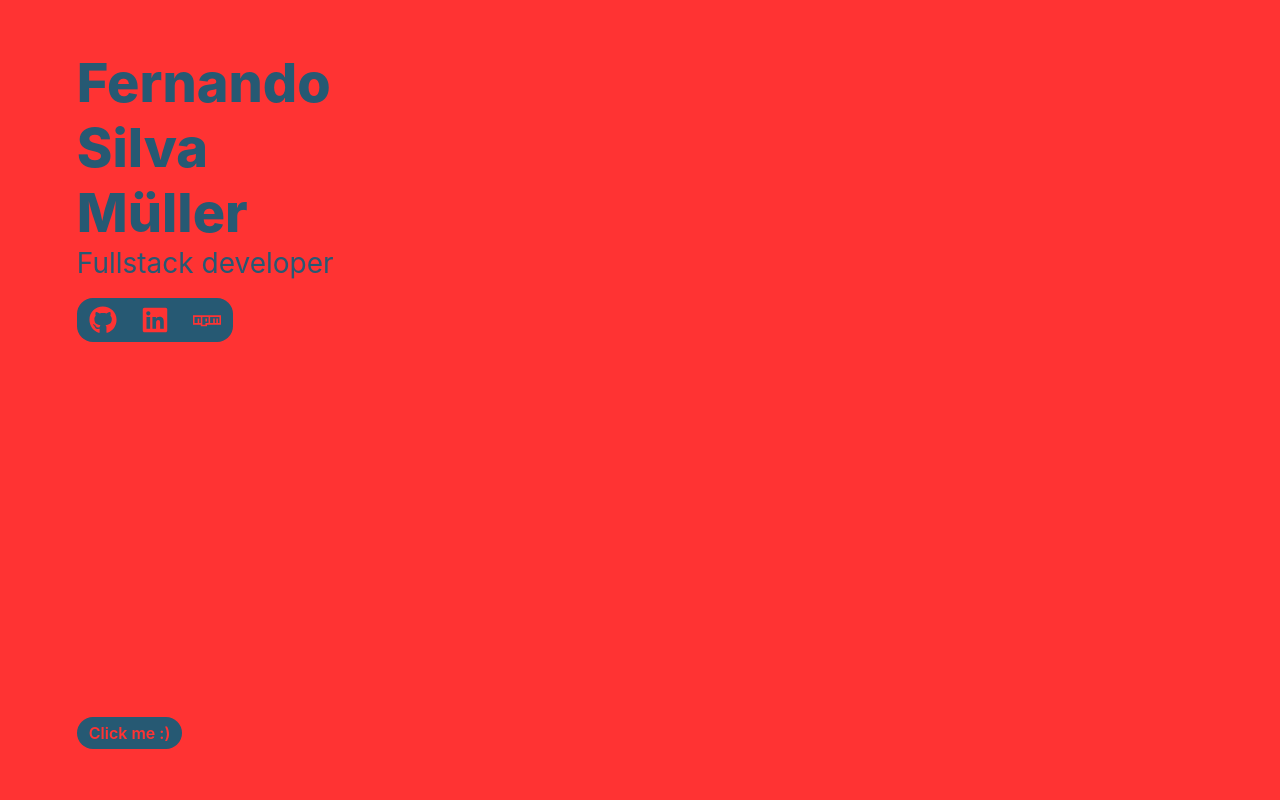
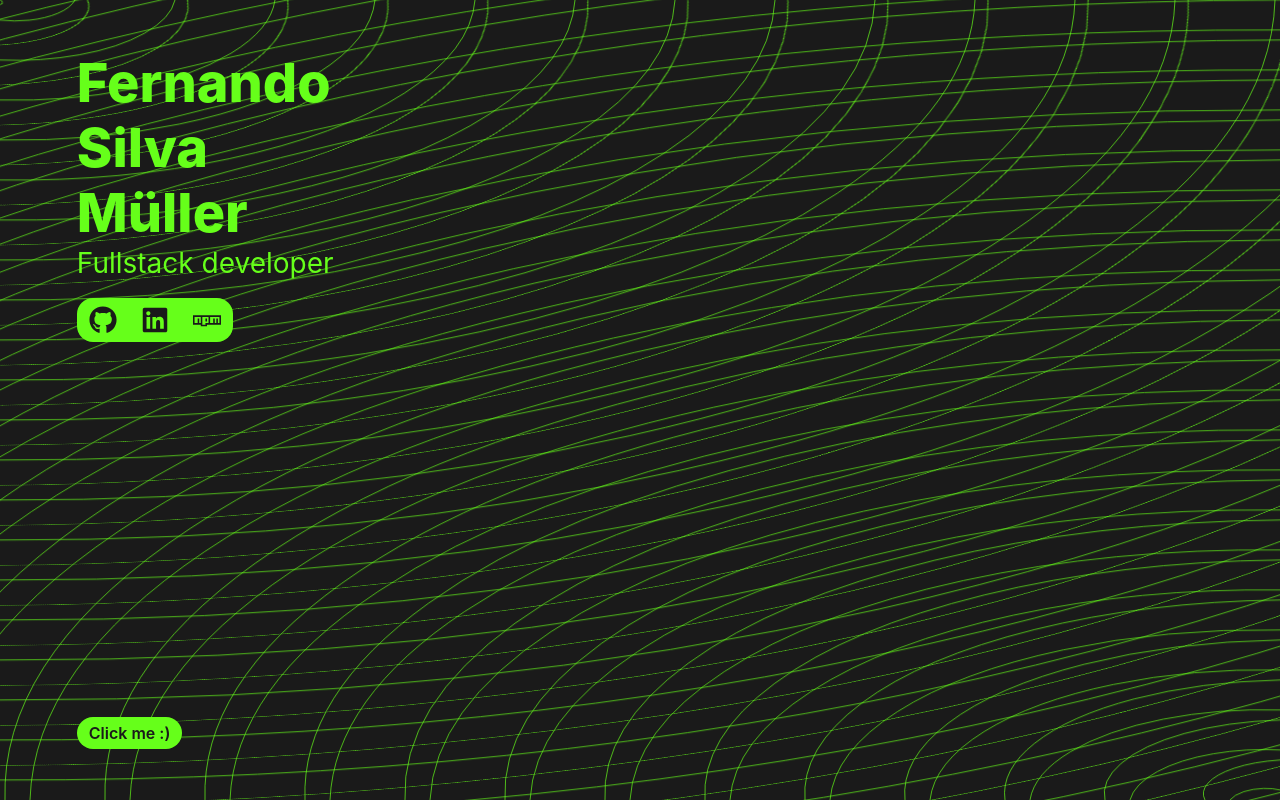
Before and after one commit to fdograph/silvamuller-rocks, a Svelte app: page / in a window 1280 px wide. Built offline with nearby package versions, Linux system fonts and the light colour scheme.

Commit message:
Better solar

```diff
--- a/src/App.svelte
+++ b/src/App.svelte
@@ -19,7 +19,7 @@
     ];
     type ThemeName = typeof themes[number];
 
-    const randomIndex = 6 || Math.floor(Math.random() * (themes.length - 1));
+    const randomIndex = Math.floor(Math.random() * (themes.length - 1));
     let currentTheme: ThemeName = themes[randomIndex];
 
     const flipTheme = () => {
```
